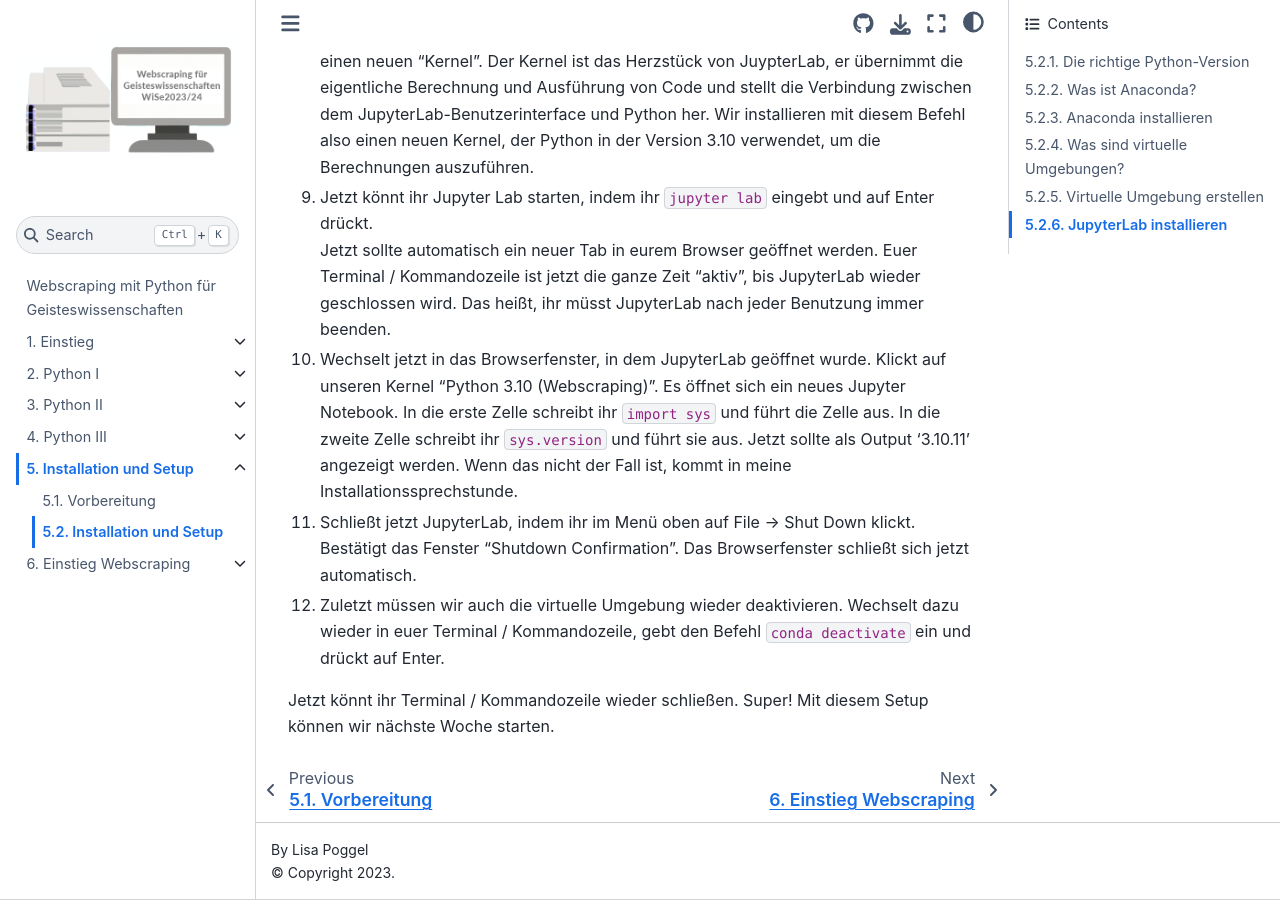
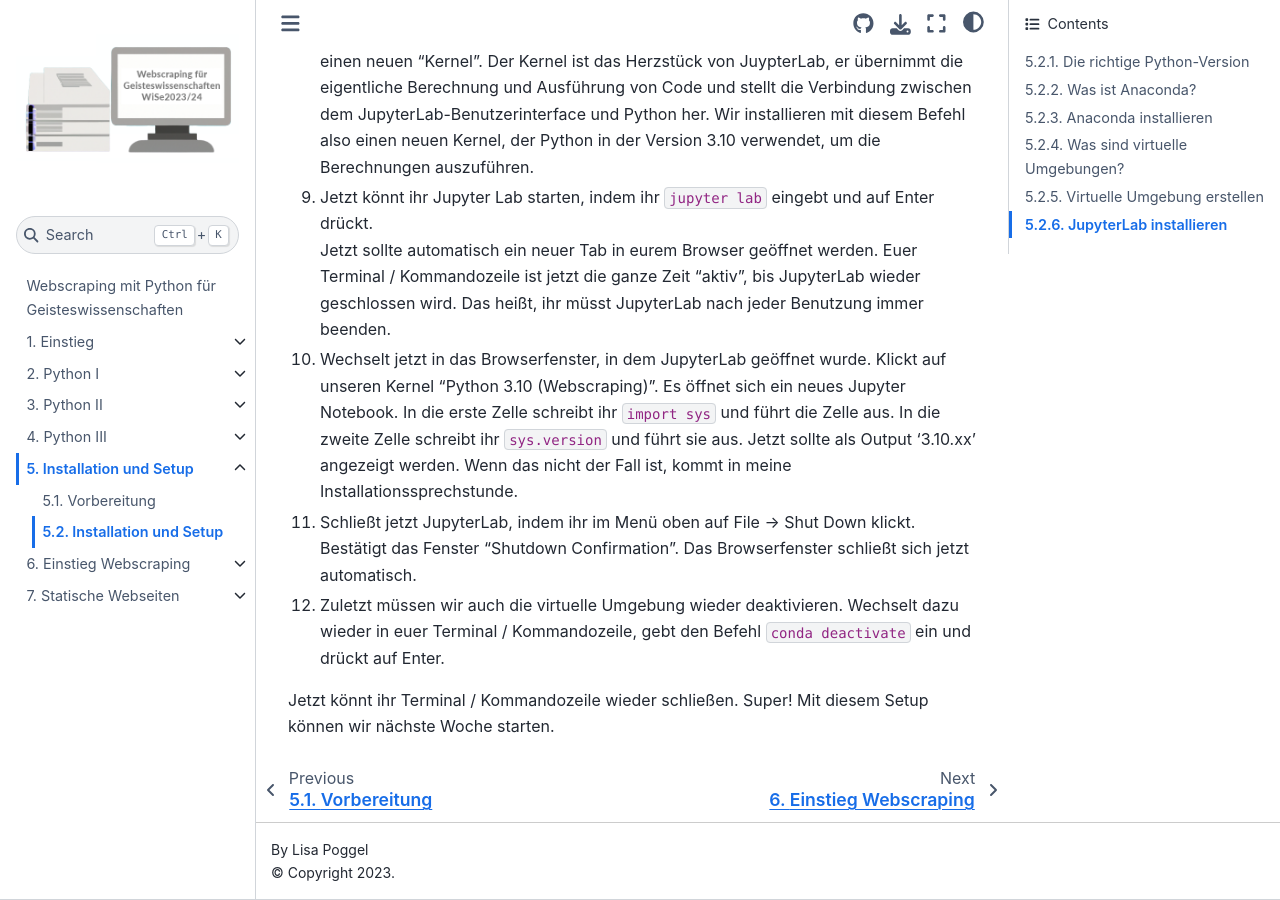
Before and after one commit to lipogg/webscraping-mit-python, a Jupyter Book: the page built from chapters/05/subchapters/02_installation_setup.md, in a window 1280 px wide and 900 px high, scrolled down 3692 px. Built offline with Jupyter Book 1.0.4 settings and Sphinx 7.4.7 and the Sphinx Book theme 1.1.4, drawn with Linux system fonts in a browser that asks for light colours; pages that are not in the unit, such as notebooks, are missing from menus; comment, search, counter and statistics services are not loaded; some of the changed lines change nothing that is shown.

Commit message:
add ch. 7, minor fix ch. 5

```diff
--- a/_toc.yml
+++ b/_toc.yml
@@ -66,13 +66,13 @@ sections:
       title: CSS
     - file: chapters/06/subchapters/04_http.ipynb
       title: Client, Server, HTTP
-#- file: chapters/07/07_intro
-#  title: Statische Webseiten
-#  sections:
-#    - file: chapters/07/subchapters/01_einstieg_beautifulsoup.ipynb
-#      title: Einstieg BeautifulSoup
-#    - file: chapters/07/subchapters/02_fortsetzung_beautifulsoup.ipynb
-#      title: Fortsetzung BeautifulSoup
+- file: chapters/07/07_intro
+  title: Statische Webseiten
+  sections:
+    - file: chapters/07/subchapters/01_einstieg_beautifulsoup.ipynb
+      title: Einstieg BeautifulSoup
+    - file: chapters/07/subchapters/02_fortsetzung_beautifulsoup.ipynb
+      title: Fortsetzung BeautifulSoup
 #- file: chapters/08/08_intro
 #  title: APIs (Exkurs)
 #  sections:
--- a/chapters/05/subchapters/02_installation_setup.md
+++ b/chapters/05/subchapters/02_installation_setup.md
@@ -101,7 +101,7 @@ Euer Terminal / Kommandozeile ist jetzt die ganze Zeit "aktiv", bis JupyterLab w
 
 10. Wechselt jetzt in das Browserfenster, in dem JupyterLab geöffnet wurde. Klickt auf unseren Kernel "Python 3.10 (Webscraping)".
 Es öffnet sich ein neues Jupyter Notebook. In die erste Zelle schreibt ihr `import sys` und führt die Zelle aus.
-In die zweite Zelle schreibt ihr `sys.version` und führt sie aus. Jetzt sollte als Output '3.10.11' angezeigt werden.
+In die zweite Zelle schreibt ihr `sys.version` und führt sie aus. Jetzt sollte als Output '3.10.xx' angezeigt werden.
 Wenn das nicht der Fall ist, kommt in meine Installationssprechstunde.
 
 11. Schließt jetzt JupyterLab, indem ihr im Menü oben auf File -> Shut Down klickt. Bestätigt das Fenster "Shutdown Confirmation".
```
